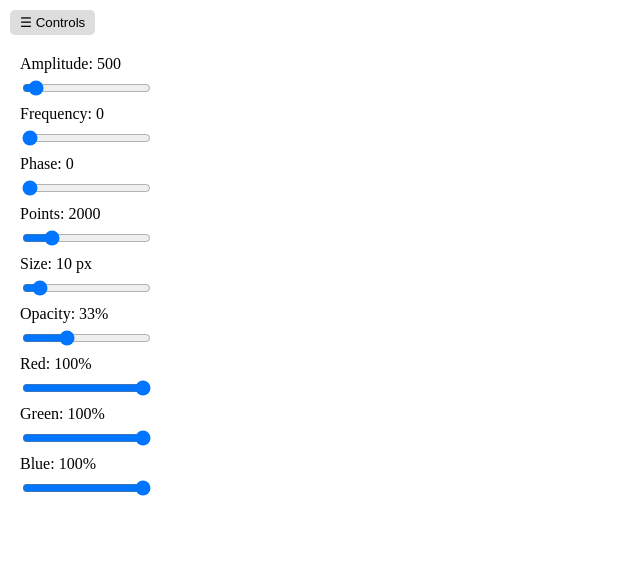
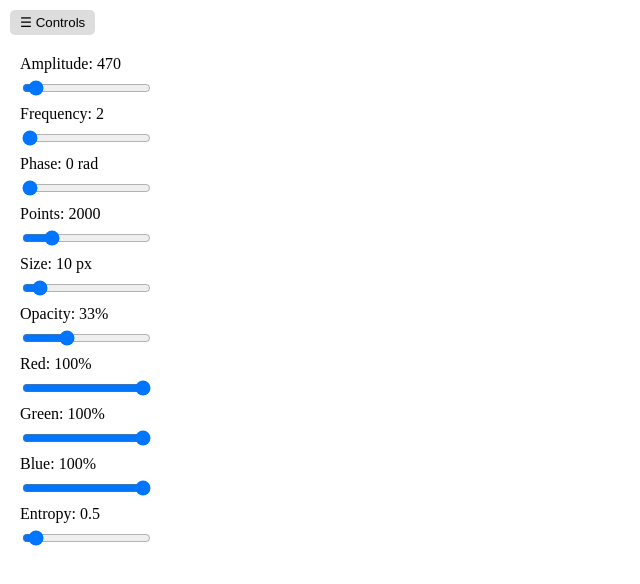
Before and after one commit to guimaferreira/simulation, a website: page wave.html in a window 1280 px wide. Shown: the whole page, without its empty margins (0-640 px from the left). Drawn offline with Linux system fonts and the light colour scheme.

Commit message:
components

```diff
--- a/wave.html
+++ b/wave.html
@@ -45,73 +45,38 @@
   </head>
   <body>
     <button id="toggle-controls">☰ Controls</button>
-    <div id="controls">
-      <label for="amplitude"
-        >Amplitude: <span id="amplitude-value">470</span></label
-      >
-      <input
-        type="range"
-        id="amplitude"
-        min="0"
-        max="10000"
-        value="470"
-        step="100"
-      />
-
-      <label for="frequency"
-        >Frequency: <span id="frequency-value">2</span></label
-      >
-      <input
-        type="range"
-        id="frequency"
-        min="0"
-        max="9770"
-        value="2"
-        step="50"
-      />
-
-      <label for="phase">Phase: <span id="phase-value">0</span></label>
-      <input type="range" id="phase" min="0" max="6.283" value="0" step="0.1" />
-
-      <label for="points">Points: <span id="points-value">2000</span></label>
-      <input
-        type="range"
-        id="points"
-        min="100"
-        max="10000"
-        value="2000"
-        step="100"
-      />
-
-      <label for="size">Size: <span id="size-value">2</span> px</label>
-      <input type="range" id="size" min="1" max="100" value="10" step="1" />
-
-      <label for="opacity">Opacity: <span id="opacity-value">33</span>%</label>
-      <input type="range" id="opacity" min="1" max="100" value="33" step="1" />
-
-      <label for="red">Red: <span id="red-value">100</span>%</label>
-      <input type="range" id="red" min="0" max="100" value="100" step="1" />
-
-      <label for="green">Green: <span id="green-value">100</span>%</label>
-      <input type="range" id="green" min="0" max="100" value="100" step="1" />
-
-      <label for="blue">Blue: <span id="blue-value">100</span>%</label>
-      <input type="range" id="blue" min="0" max="100" value="100" step="1" />
-    </div>
+    <div id="controls"></div>
     <canvas id="waveCanvas"></canvas>
     <script>
-      function simulateWaveFunction(amplitude, frequency, phase, points) {
+      function simulateWaveFunction(
+        amplitude,
+        frequency,
+        phase,
+        points,
+        red,
+        green,
+        blue,
+        opacity
+      ) {
         const wavePoints = [];
         const step = (2 * Math.PI) / points;
         for (let i = 0; i < points; i++) {
           const x = i * step;
           const y = amplitude * Math.sin(frequency * x + phase);
-          wavePoints.push({ x: x, y: y });
+          const z = 0; // Assuming a 2D wave, z will be constant
+          const rgba = {
+            r: red,
+            g: green,
+            b: blue,
+            a: opacity / 100,
+          };
+          wavePoints.push({ x, y, z, rgba });
         }
         return wavePoints;
       }
 
-      function draw(
+      function draw(options) {
+        const {
           amplitude,
           frequency,
           phase,
@@ -120,119 +85,122 @@
           opacity,
           red,
           green,
-        blue
-      ) {
+          blue,
+        } = options;
+
         const canvas = document.getElementById("waveCanvas");
         const ctx = canvas.getContext("2d");
         const waveData = simulateWaveFunction(
           amplitude,
           frequency,
           phase,
-          points
+          points,
+          red,
+          green,
+          blue,
+          opacity
         );
         ctx.clearRect(0, 0, canvas.width, canvas.height);
-        ctx.fillStyle = `rgba(${red}, ${green}, ${blue}, ${opacity / 100})`;
 
         const scaleFactor = canvas.width / (2 * Math.PI); // Scale factor based on canvas width
 
-        waveData.forEach((point) => {
-          const x = point.x * scaleFactor;
-          const y = point.y + canvas.height / 2; // Center the wave vertically
-          ctx.fillRect(x, y, size, size);
+        waveData.forEach(({ x, y, z, rgba }) => {
+          ctx.fillStyle = `rgba(${rgba.r}, ${rgba.g}, ${rgba.b}, ${rgba.a})`;
+          const canvasX = x * scaleFactor;
+          const canvasY = y + canvas.height / 2; // Center the wave vertically
+          ctx.fillRect(canvasX, canvasY, size, size);
         });
       }
 
       // Update all values from the sliders
-      function updateValues() {
-        document.getElementById("amplitude-value").textContent =
-          amplitudeSlider.value;
-        document.getElementById("frequency-value").textContent =
-          frequencySlider.value;
-        document.getElementById("phase-value").textContent = phaseSlider.value;
-        document.getElementById("points-value").textContent =
-          pointsSlider.value;
-        document.getElementById("size-value").textContent = sizeSlider.value;
-        document.getElementById("opacity-value").textContent =
-          opacitySlider.value;
-        document.getElementById("red-value").textContent = redSlider.value;
-        document.getElementById("green-value").textContent = greenSlider.value;
-        document.getElementById("blue-value").textContent = blueSlider.value;
 
-        sessionStorage.setItem("amplitude", amplitudeSlider.value);
-        sessionStorage.setItem("frequency", frequencySlider.value);
-        sessionStorage.setItem("phase", phaseSlider.value);
-        sessionStorage.setItem("points", pointsSlider.value);
-        sessionStorage.setItem("size", sizeSlider.value);
-        sessionStorage.setItem("opacity", opacitySlider.value);
-        sessionStorage.setItem("red", redSlider.value);
-        sessionStorage.setItem("green", greenSlider.value);
-        sessionStorage.setItem("blue", blueSlider.value);
+      const controlsConfig = [
+        { id: "amplitude", min: 0, max: 10000, step: 100, value: 470 },
+        { id: "frequency", min: 0, max: 9770, step: 50, value: 2 },
+        { id: "phase", min: 0, max: 6.283, step: 0.1, value: 0, unit: " rad" },
+        { id: "points", min: 100, max: 10000, step: 100, value: 2000 },
+        { id: "size", min: 1, max: 100, step: 1, value: 10, unit: " px" },
+        { id: "opacity", min: 1, max: 100, step: 1, value: 33, unit: "%" },
+        { id: "red", min: 0, max: 100, step: 1, value: 100, unit: "%" },
+        { id: "green", min: 0, max: 100, step: 1, value: 100, unit: "%" },
+        { id: "blue", min: 0, max: 100, step: 1, value: 100, unit: "%" },
+        { id: "entropy", min: 0, max: 10, step: 0.1, value: 0.5, unit: "" },
+      ];
 
-        draw(
-          +amplitudeSlider.value,
-          +frequencySlider.value,
-          +phaseSlider.value,
-          +pointsSlider.value,
-          +sizeSlider.value,
-          +opacitySlider.value,
-          Math.round(redSlider.value * 2.55),
-          Math.round(greenSlider.value * 2.55),
-          Math.round(blueSlider.value * 2.55)
-        );
-      }
+      window.onload = function () {
+        const controlsContainer = document.getElementById("controls");
+        controlsConfig.forEach((config) => {
+          const control = new Control(config);
+          control.init(controlsContainer);
+        });
+        updateWave(); // Draw initial wave
+      };
 
-      // Initialize and add listeners to sliders
-      const amplitudeSlider = document.getElementById("amplitude");
-      const frequencySlider = document.getElementById("frequency");
-      const phaseSlider = document.getElementById("phase");
-      const pointsSlider = document.getElementById("points");
-      const sizeSlider = document.getElementById("size");
-      const opacitySlider = document.getElementById("opacity");
-      const redSlider = document.getElementById("red");
-      const greenSlider = document.getElementById("green");
-      const blueSlider = document.getElementById("blue");
-
-      [
-        amplitudeSlider,
-        frequencySlider,
-        phaseSlider,
-        pointsSlider,
-        sizeSlider,
-        opacitySlider,
-        redSlider,
-        greenSlider,
-        blueSlider,
-      ].forEach((slider) => {
-        slider.addEventListener("input", updateValues);
-      });
-
-      // Set initial values from session storage
-      function setSliderValues() {
-        const sliderNames = [
-          "amplitude",
-          "frequency",
-          "phase",
-          "points",
-          "size",
-          "opacity",
-          "red",
-          "green",
-          "blue",
-        ];
-        sliderNames.forEach((name) => {
-          let value = sessionStorage.getItem(name);
-          if (value !== null) {
-            let slider = document.getElementById(name);
-            slider.value = value;
-            document.getElementById(name + "-value").textContent = value;
-          }
+      function updateWave() {
+        draw({
+          amplitude: +sessionStorage.getItem("amplitude"),
+          frequency: +sessionStorage.getItem("frequency"),
+          phase: +sessionStorage.getItem("phase"),
+          points: +sessionStorage.getItem("points"),
+          size: +sessionStorage.getItem("size"),
+          opacity: +sessionStorage.getItem("opacity"),
+          red: Math.round(sessionStorage.getItem("red") * 2.55),
+          green: Math.round(sessionStorage.getItem("green") * 2.55),
+          blue: Math.round(sessionStorage.getItem("blue") * 2.55),
+          entropy: +sessionStorage.getItem("entropy"),
         });
       }
 
-      window.onload = function () {
-        setSliderValues();
-        updateValues(); // Draw initial wave
-      };
+      class Control {
+        constructor({ id, min, max, step, value, unit = "", type = "range" }) {
+          this.id = id;
+          this.min = min;
+          this.max = max;
+          this.step = step;
+          this.value = value;
+          this.unit = unit;
+          this.type = type;
+          this.slider = null;
+          this.valueDisplay = null;
+        }
+
+        init(container) {
+          const wrapper = document.createElement("div");
+          const label = document.createElement("label");
+          label.htmlFor = this.id;
+          label.textContent = `${
+            this.id.charAt(0).toUpperCase() + this.id.slice(1)
+          }: `;
+
+          this.valueDisplay = document.createElement("span");
+          this.valueDisplay.id = `${this.id}-value`;
+          this.valueDisplay.textContent = this.value + this.unit;
+
+          this.slider = document.createElement("input");
+          this.slider.type = this.type;
+          this.slider.id = this.id;
+          this.slider.min = this.min;
+          this.slider.max = this.max;
+          this.slider.step = this.step;
+          this.slider.value = this.value;
+
+          wrapper.appendChild(label);
+          label.appendChild(this.valueDisplay);
+          wrapper.appendChild(this.slider);
+          container.appendChild(wrapper);
+
+          this.slider.addEventListener("input", () => {
+            this.updateValue();
+          });
+        }
+
+        updateValue() {
+          const value = this.slider.value;
+          this.valueDisplay.textContent = value + this.unit;
+          sessionStorage.setItem(this.id, value);
+          updateWave(); // Assuming a global function to update the canvas
+        }
+      }
     </script>
   </body>
 </html>
```
Lines whose indentation alone changed are shown as unchanged.
